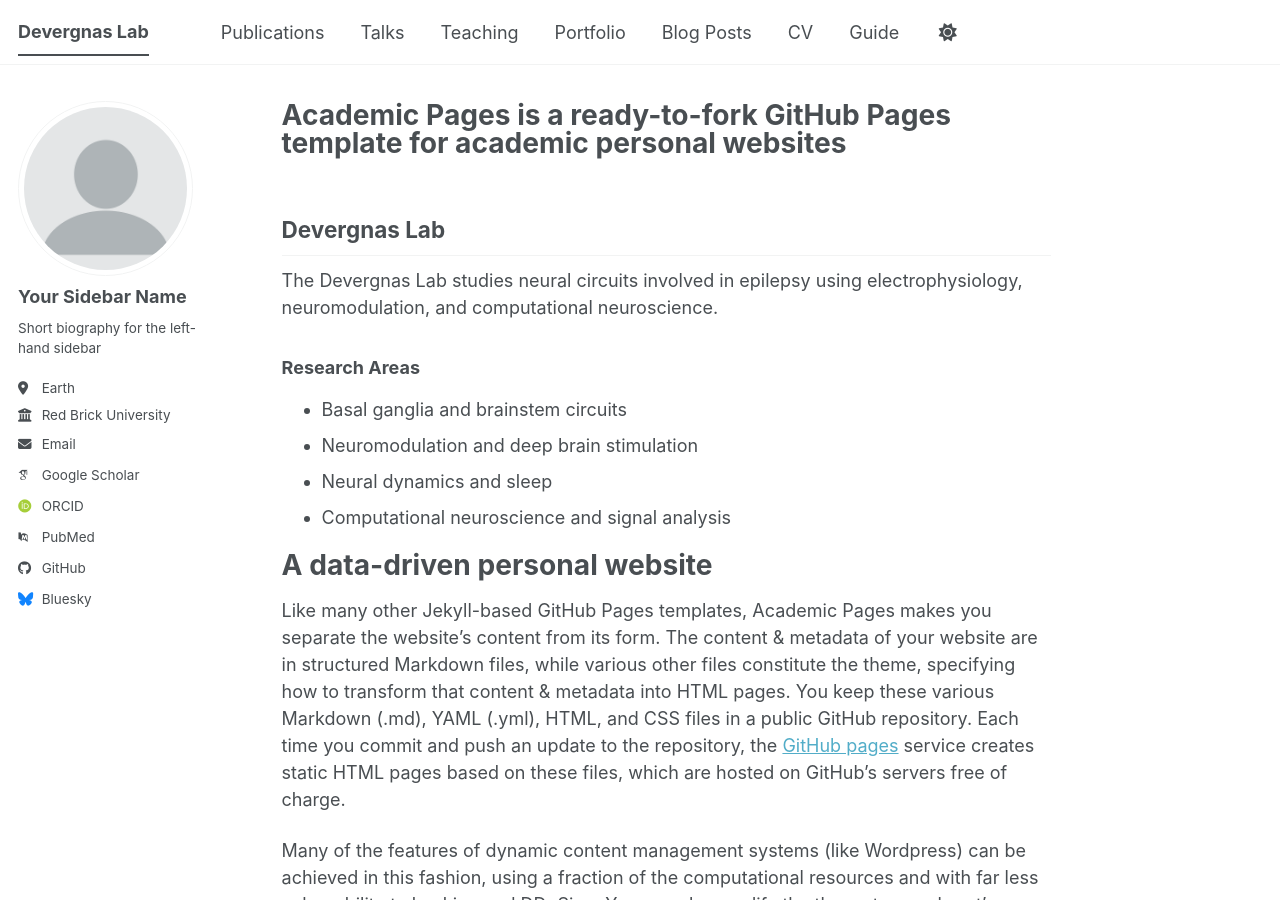
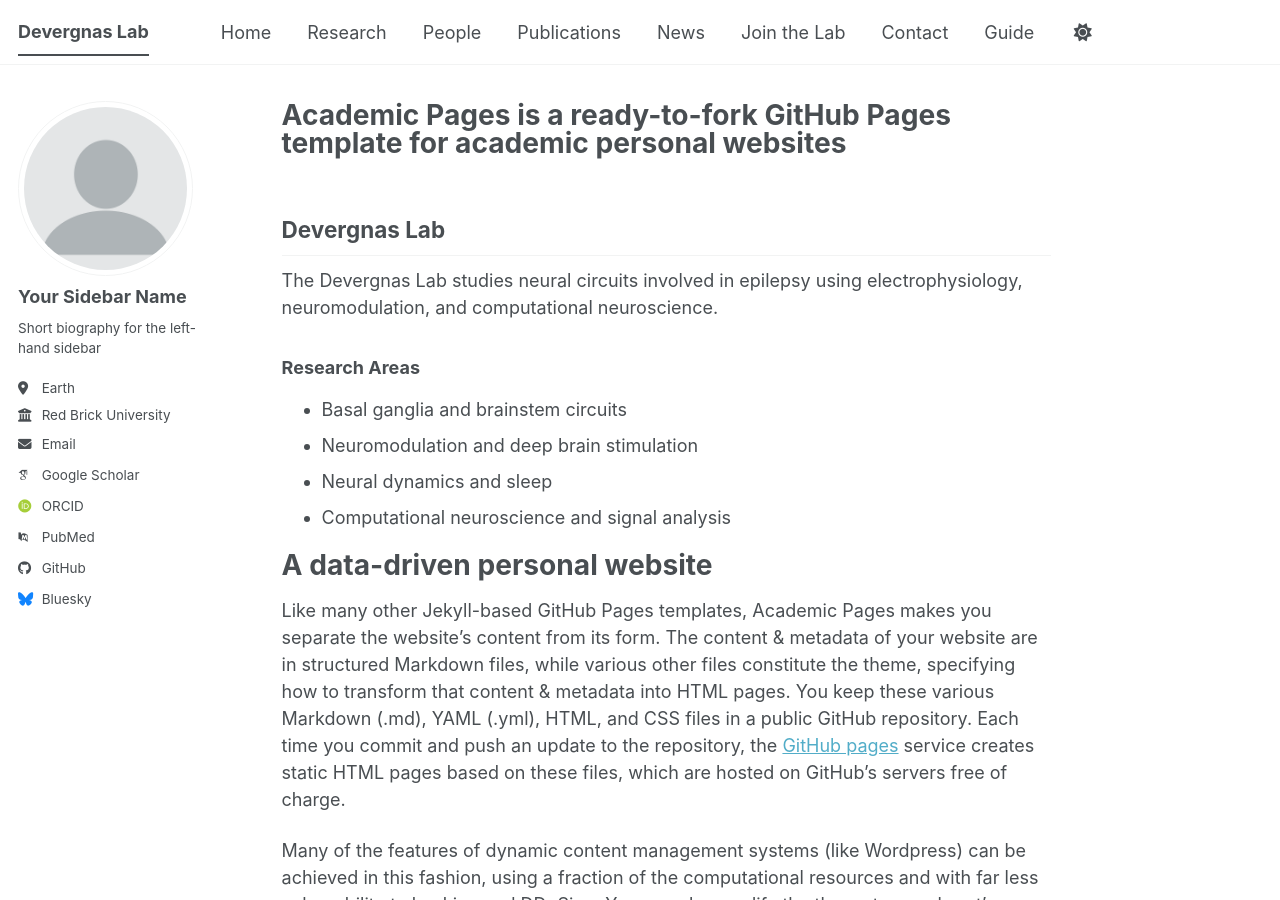
Before and after one commit to Devergnas-Lab/devergnas-lab.github.io, a Jekyll site: the page built from _pages/about.md, in a window 1280 px wide and 900 px high. Built offline with Jekyll 4.4.1, drawn with Linux system fonts in a browser that asks for light colours; some web fonts are replaced; a script bundle is joined from its source files by our own code; library files that are not in the unit come from our copies.

Commit message:
Update navigation.yml

```diff
--- a/_data/navigation.yml
+++ b/_data/navigation.yml
@@ -8,23 +8,26 @@
 #      Markdown formatted page while the second is generated using JSON.
 
 main:
+  - title: "Home"
+    url: /
+
+  - title: "Research"
+    url: /research/
+
+  - title: "People"
+    url: /people/
+
   - title: "Publications"
     url: /publications/
 
-  - title: "Talks"
-    url: /talks/
+  - title: "News"
+    url: /news/
 
-  - title: "Teaching"
-    url: /teaching/
+  - title: "Join the Lab"
+    url: /join/
 
-  - title: "Portfolio"
-    url: /portfolio/
-
-  - title: "Blog Posts"
-    url: /year-archive/
-
-  - title: "CV"
-    url: /cv/
+  - title: "Contact"
+    url: /contact/
 
   # - title: "CV"
   #   url: /cv-json/
```
